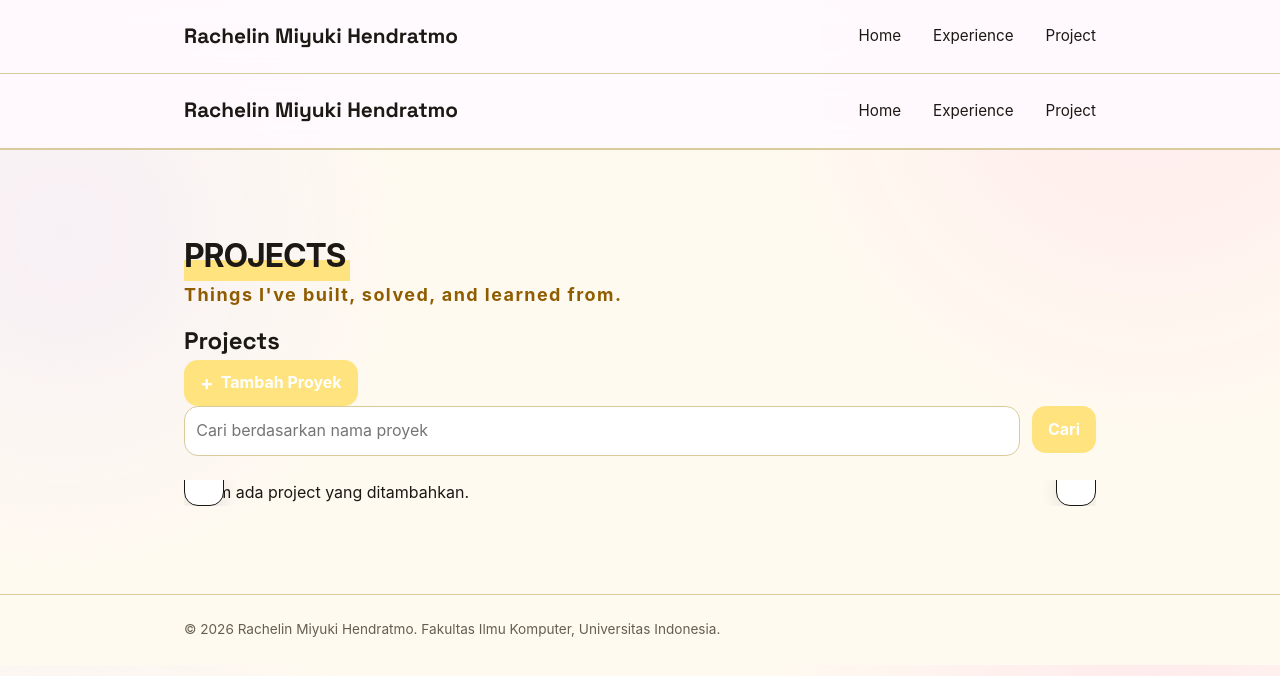
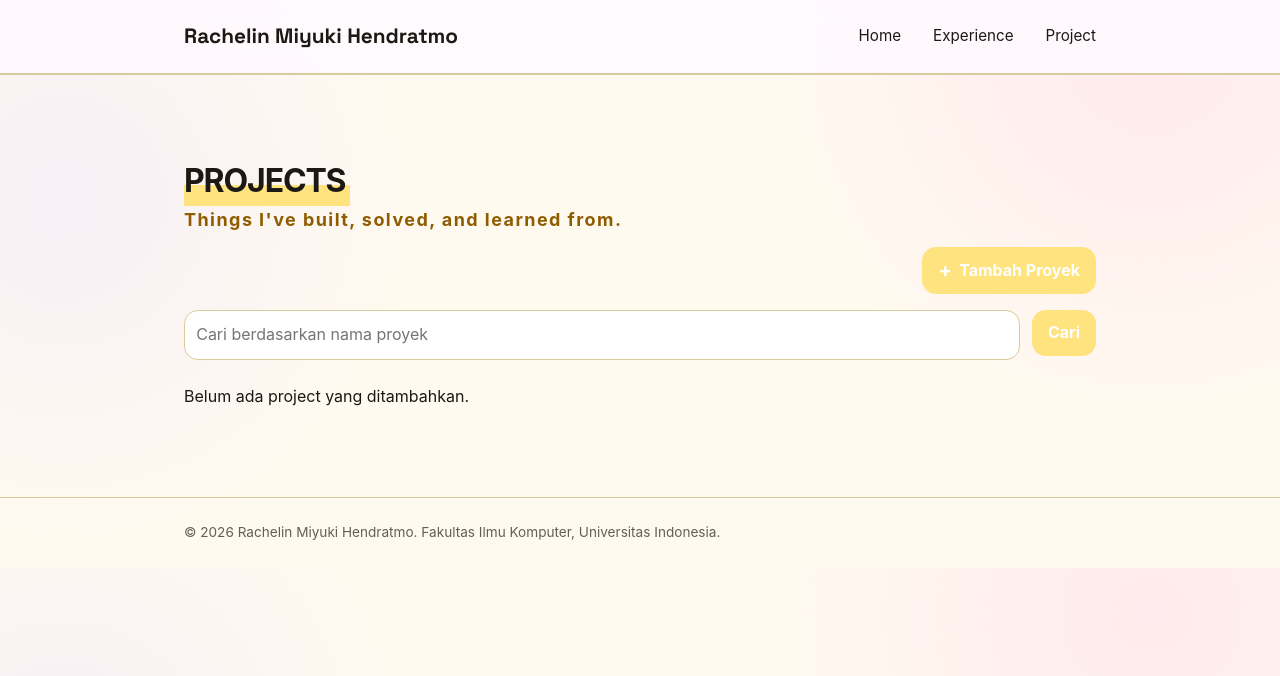
Before and after one commit to rachelinmiyuki/myportofolio, a Django app: page /project/ in a window 1280 px wide. Shown: the top 676 px of the page. Run offline with Django 5.2, Linux system fonts and the light colour scheme; data that the repository does not hold is empty.

Commit message:
fix: Merapikan Tampilan dan Kode Page Project

```diff
--- a/static/css/style.css
+++ b/static/css/style.css
@@ -582,10 +582,10 @@ h1, .brand {
     width: 40px;
     height: 40px;
 
-    top: auto;
-    bottom: 0;
+    top: 50%;
+    bottom: auto;
 
-    margin: 0;
+    margin-top: -20px;
 
     border: 1px solid var(--ink);
     border-radius: var(--radius);
@@ -961,3 +961,9 @@ button:focus-visible {
     outline: 2px solid var(--accent);
     border-color: var(--accent);
 }
+
+.project-header {
+    display: flex;
+    justify-content: flex-end;
+    margin-bottom: 1rem;
+}
--- a/templates/project.html
+++ b/templates/project.html
@@ -1,36 +1,14 @@
 {% extends "base.html" %}
 {% block meta %}
 {% load static %}
-<!DOCTYPE html>
 
-<html lang="en">
-<head>
-    <meta charset="UTF-8">
-    <meta name="viewport" content="width=device-width, initial-scale=1.0">
-    <title>Project - {{ name }}</title>
-    <link rel="preconnect" href="https://fonts.googleapis.com">
-    <link rel="preconnect" href="https://fonts.gstatic.com" crossorigin>
-    <link href="https://fonts.googleapis.com/css2?family=Space+Grotesk:wght@500;700&display=swap" rel="stylesheet">
-    <link rel="stylesheet" href="{% static 'css/style.css' %}">
-    <link
-        rel="stylesheet"
-        href="https://cdn.jsdelivr.net/npm/swiper@12/swiper-bundle.min.css"
-    />
-</head>
+<link
+    rel="stylesheet"
+    href="https://cdn.jsdelivr.net/npm/swiper@12/swiper-bundle.min.css"
+/>
+{% endblock meta %}
 
-{% endblock meta %}
 {% block content %}
-<body>
-    <header class="site-header">
-        <div class="container">
-            <a href="{% url 'main:show_main' %}" class="brand">{{ name }}</a>
-            <nav>
-                <a href="{% url 'main:show_main' %}">Home</a>
-                <a href="{% url 'main:show_experience' %}">Experience</a>
-                <a href="{% url 'main:show_project' %}">Project</a>
-            </nav>
-        </div>
-    </header>
 
 <main>
     <!-- projects -->
@@ -43,7 +21,6 @@
             </p>
 
             <div class="project-header">
-                    <h1>Projects</h1>
                     <a href="{% url 'main:create_project' %}"
                        class="button project-add-button">
                         <span aria-hidden="true">+</span>
@@ -118,7 +95,7 @@
                                             Detail Project →
                                         </a>
                                     {% endif %}
-
+                                    {% include "components/project_delete_modal.html" with project=project %}
                                 </div>
                             </div>
                         </div>
@@ -140,15 +117,6 @@
         </div>
     </section>
 </main>
-
-{% endblock content %}
-
-<!--footer-->
-    <footer class="site-footer">
-        <div class="container">
-            <p>&copy; 2026 {{ name }}. Fakultas Ilmu Komputer, Universitas Indonesia.</p>
-        </div>
-    </footer>
 <!--untuk swiper yang dipake di projects-->
     <script src="https://cdn.jsdelivr.net/npm/swiper@12/swiper-bundle.min.js"></script>
     <script>
@@ -179,5 +147,4 @@
         }
         });
     </script>
-</body>
-</html>
+{% endblock content %}
```
